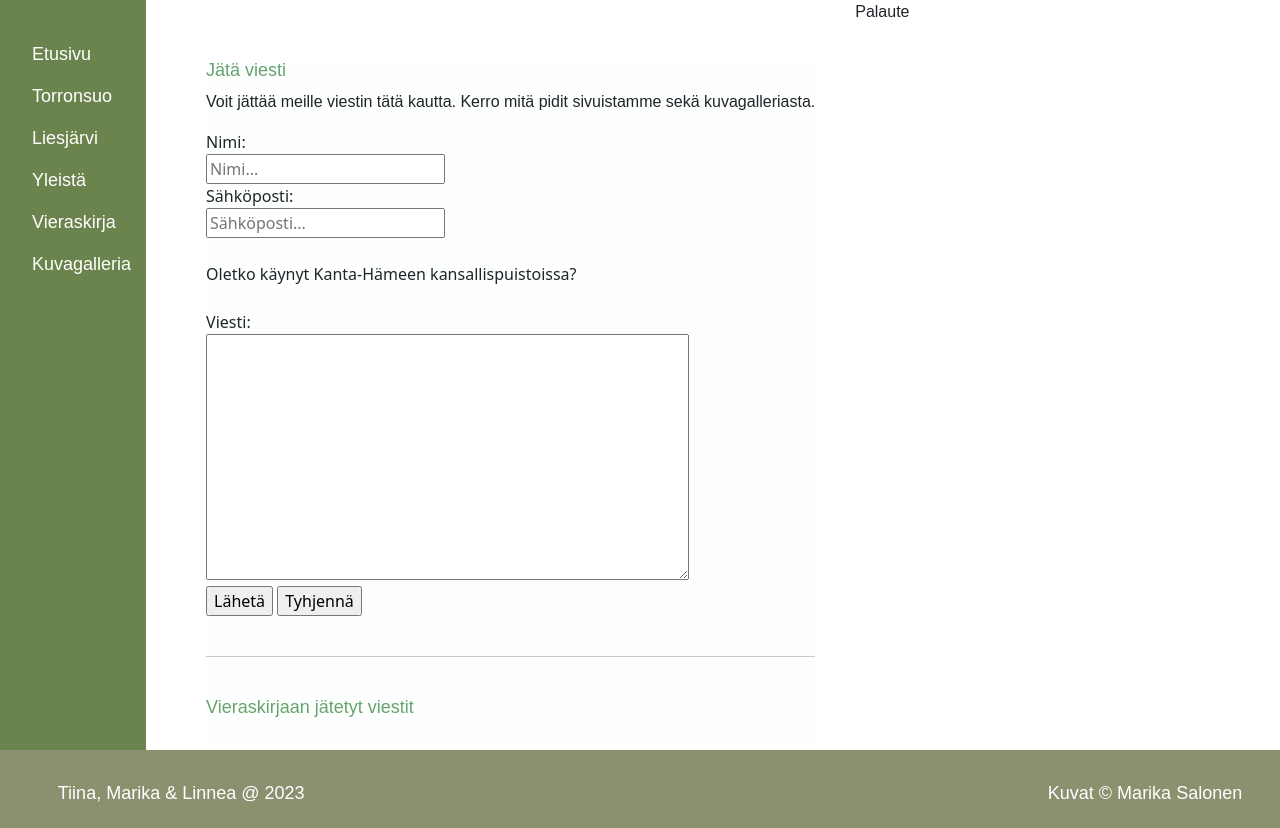
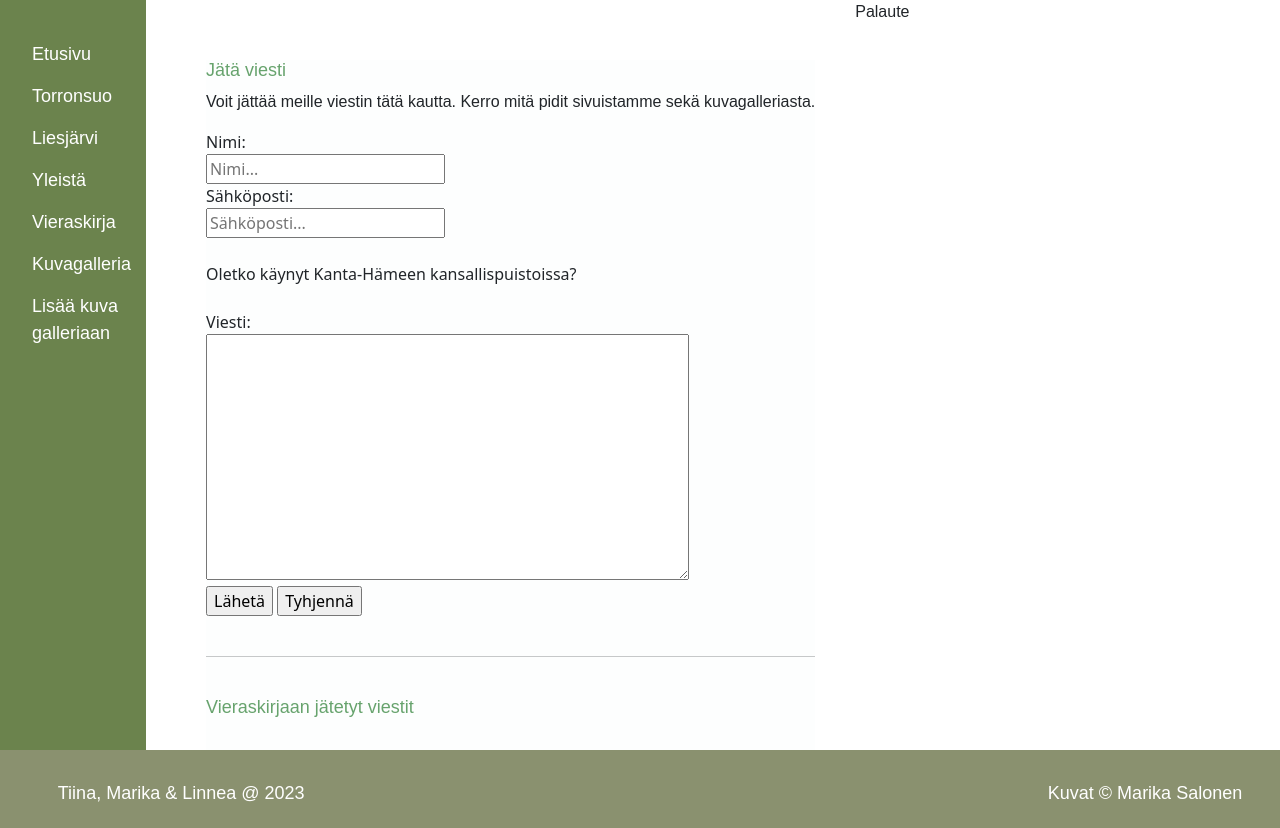
Before and after one commit to tiibuturner/Team10, a PHP site: page /page4.php in a window 1280 px wide. Shown: the part 250-1078 px from the top of the page. Run offline with PHP 8.4, Linux system fonts and the light colour scheme; data that the repository does not hold is empty.

Commit message:
noiiinnn

```diff
--- a/page4.php
+++ b/page4.php
@@ -49,6 +49,7 @@ try {
             <li><a href="page3.html">Yleistä</a></li>
             <li><a href="page4.php">Vieraskirja</a></li>
             <li><a href="kuvagalleria/gallery.php">Kuvagalleria</a></li>
+            <li><a href="../Team10/kuvagalleria/uploadlomake.php">Lisää kuva<br>galleriaan</a></li>
         </ul>
     </nav>
 
```
